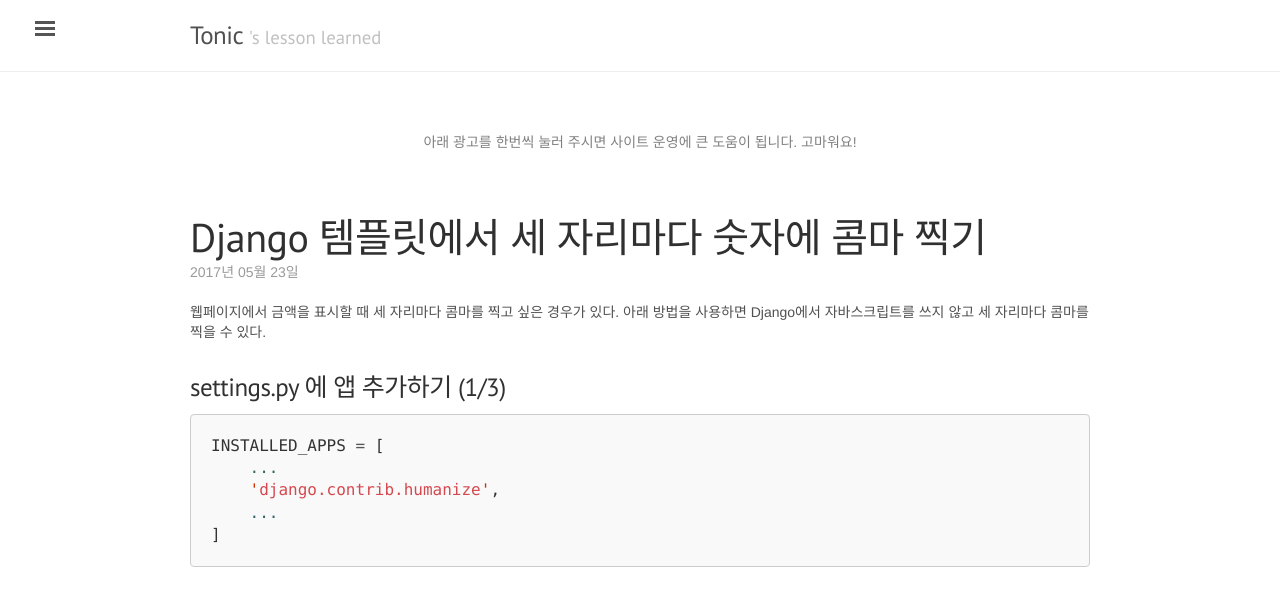
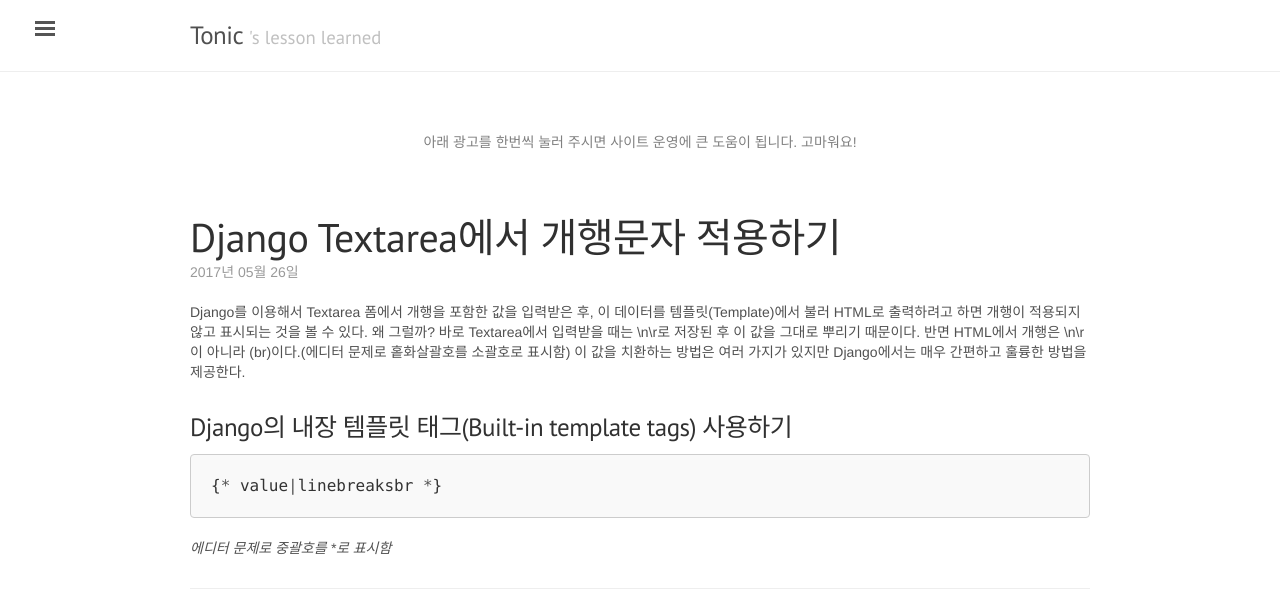
Before and after one commit to jwkcp/jwkcp.github.com, a Jekyll site: the page built from index.html, in a window 1280 px wide and 1400 px high. Shown: the top 598 px of the window. Built offline with Jekyll 4.4.1, drawn with Linux system fonts in a browser that asks for light colours; the list of posts is cut into pages by our own code; comment, search, counter and statistics services are not loaded; some of the changed text lies outside the part shown.

Commit message:
New post

```diff
--- a/_posts/2017-05-23-how-to-add-comma-in-django.md
+++ b/_posts/2017-05-23-how-to-add-comma-in-django.md
@@ -32,4 +32,4 @@
 
 ---
 
-이 외에도 1을 one으로 바꾼다던지, 1000000을 1.0 million으로 바꾸는 등 다양한 기능이 humanize에 포함되어 있다. 더 많은 정보는 [여기]("https://docs.djangoproject.com/en/1.11/ref/contrib/humanize/")를 참조할 것.
+이 외에도 1을 one으로 바꾼다던지, 1000000을 1.0 million으로 바꾸는 등 다양한 기능이 humanize에 포함되어 있다. 더 많은 정보는 [여기]("https://docs.djangoproject.com/en/1.11/ref/contrib/humanize/")를 참고하세요.
--- /dev/null
+++ b/_posts/2017-05-26-how-to-textarea-newline.md
@@ -0,0 +1,26 @@
+---
+layout: post
+title: Django Textarea에서 개행문자 적용하기
+tags: django, how-to
+comments: true
+---
+
+Django를 이용해서 Textarea 폼에서 개행을 포함한 값을 입력받은 후, 이 데이터를 템플릿(Template)에서 불러 HTML로 출력하려고 하면 개행이 적용되지 않고 표시되는 것을 볼 수 있다. 왜 그럴까? 바로 Textarea에서 입력받을 때는 \n\r로 저장된 후 이 값을 그대로 뿌리기 때문이다. 반면 HTML에서 개행은 \n\r이 아니라 (br)이다.(에디터 문제로 홑화살괄호를 소괄호로 표시함) 이 값을 치환하는 방법은 여러 가지가 있지만 Django에서는 매우 간편하고 훌륭한 방법을 제공한다.
+
+### Django의 내장 템플릿 태그(Built-in template tags) 사용하기
+{% highlight python %}
+{* value|linebreaksbr *}
+{% endhighlight %}
+
+*에디터 문제로 중괄호를 *로 표시함*
+
+---
+
+### Django 공식 사이트에 표기된 사용 방법
+[![linebreaksbr.png](https://s26.postimg.org/8f4bg0dx5/linebreaksbr.png)](https://postimg.org/image/rwyyvyaut/)
+
+
+
+---
+
+Django의 내장 템플릿 태그에 관한 더 많은 정보는 [여기]("https://docs.djangoproject.com/en/1.11/ref/templates/builtins/")를 참고하세요.
```
Also changed, not shown: other parts of _posts/2017-05-23-how-to-add-comma-in-django.md (+1 -1 lines).
